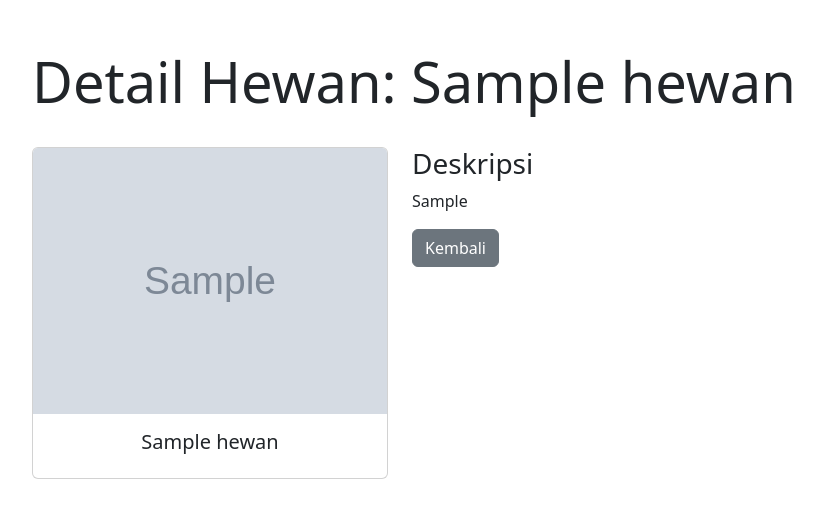
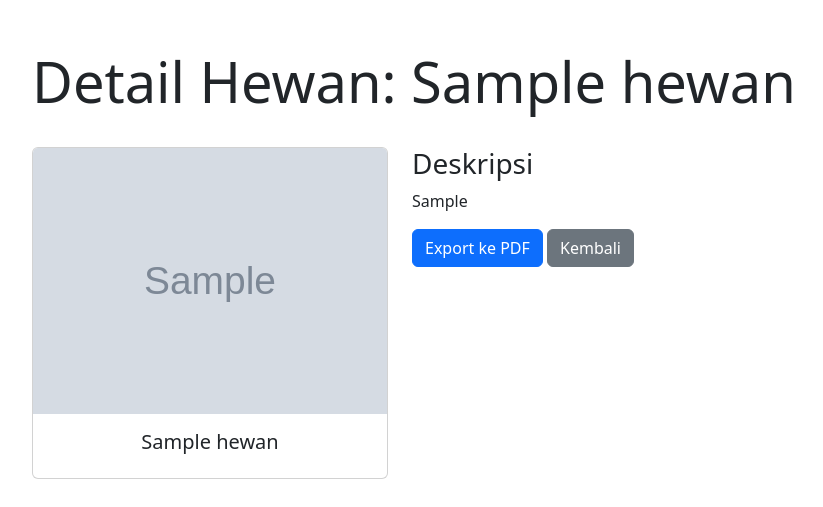
Before and after one commit to wepeee/fp-adopsi, a PHP site: page /detail.php?id=1 in a window 1280 px wide. Shown: the top 507 px of the page, without its empty margins (50-873 px from the left). Run offline with PHP 8.4, Linux system fonts and the light colour scheme; the visitor is signed in with stand-in values (Sample User, id 1); tables that the repository leaves empty or names only in its code hold one stand-in row (values such as "Sample post"); grey boxes marked "Sample" are stand-in pictures.

Commit message:
Export PDF

```diff
--- a/detail.php
+++ b/detail.php
@@ -1,6 +1,7 @@
 <?php
 // Hubungkan ke database
-include 'php/db_config.php'; // Pastikan file ini ada dan jalurnya benar
+include 'php/db_config.php';
+require 'fpdf/fpdf.php';
 
 // Cek apakah ID ada di URL
 if (isset($_GET['id'])) {
@@ -19,6 +20,23 @@ if (isset($_GET['id'])) {
     }
 } else {
     echo "ID item tidak ditemukan.";
+    exit;
+}
+
+// PDF
+if (isset($_GET['export']) && $_GET['export'] == 'pdf') {
+    $pdf = new FPDF();
+    $pdf->AddPage();
+    $pdf->SetFont('Arial', 'B', 16);
+    $pdf->Cell(0, 10, 'Detail Hewan: ' . $item['nama'], 0, 1, 'C');
+    $pdf->Ln(10);
+
+    $pdf->SetFont('Arial', '', 12);
+    $pdf->MultiCell(0, 10, "Nama: " . $item['nama']);
+    $pdf->Ln(5);
+    $pdf->MultiCell(0, 10, "Deskripsi: " . $item['deskripsi']);
+
+    $pdf->Output('D', $item['nama'] . '_detail.pdf');
     exit;
 }
 ?>
@@ -49,7 +67,6 @@ if (isset($_GET['id'])) {
 
         <!-- Grid layout -->
         <div class="row align-items-start">
-            <!-- Card untuk foto dan nama -->
             <div class="col-md-4">
                 <div class="card">
                     <img src="<?php echo $item['gambar']; ?>" class="card-img-top" alt="<?php echo $item['nama']; ?>">
@@ -59,10 +76,11 @@ if (isset($_GET['id'])) {
                 </div>
             </div>
 
-            <!-- Deskripsi di sebelah card -->
             <div class="col-md-8">
                 <h3>Deskripsi</h3>
                 <p><?php echo $item['deskripsi']; ?></p>
+
+                <a href="detail.php?id=<?php echo $id; ?>&export=pdf" class="btn btn-primary">Export ke PDF</a>
 
                 <!-- Kembali ke halaman sebelumnya -->
                 <a href="hewan.php" class="btn btn-secondary">Kembali</a>
```
